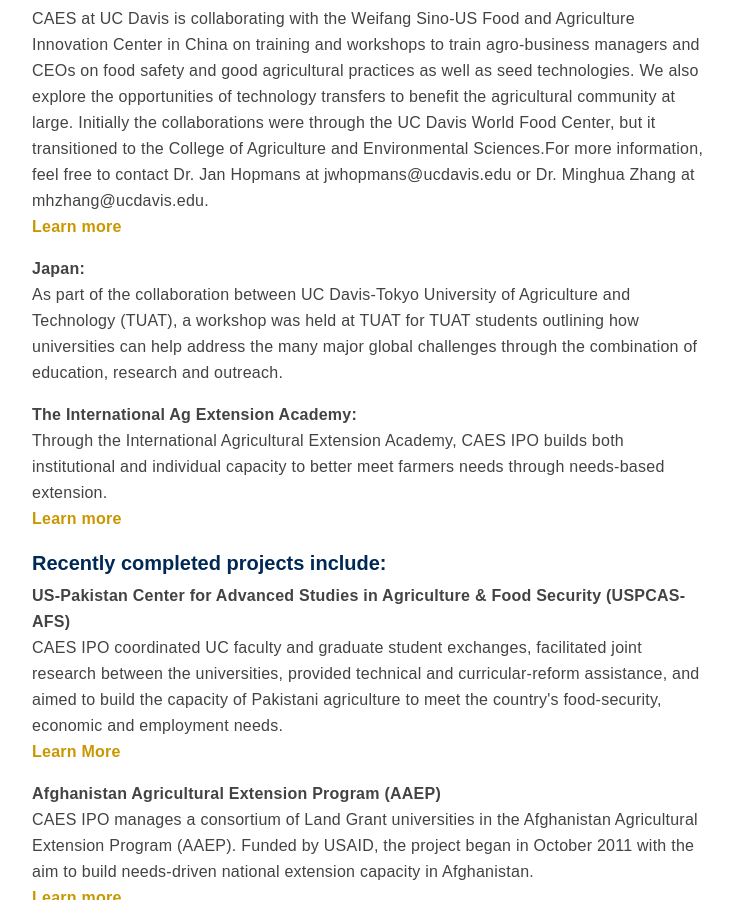
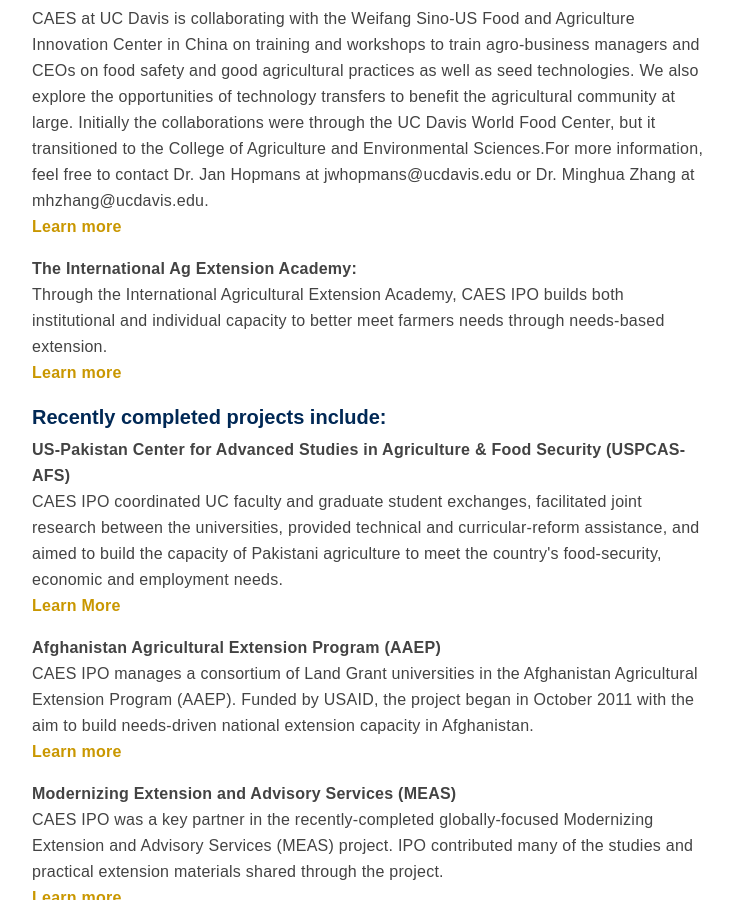
Before and after one commit to ucdavis/ip, a Jekyll site: the page built from training-and-extension/extension-capacities.html, in a window 1280 px wide and 900 px high, scrolled down 767 px. Shown: the whole window, without its empty margins (96-829 px from the left). Built offline with Jekyll 4.4.1, drawn with Linux system fonts in a browser that asks for light colours; nearby versions of some CDN libraries.

Commit message:
remove japan project from building extension capacities

```diff
--- a/training-and-extension/extension-capacities.html
+++ b/training-and-extension/extension-capacities.html
@@ -21,9 +21,6 @@
     <p><b>China:</b><br>
         CAES at UC Davis is collaborating with the Weifang Sino-US Food and Agriculture Innovation Center</a> in China on training and workshops to train agro-business managers and CEOs on food safety and good agricultural practices as well as seed technologies. We also explore the opportunities of technology transfers to benefit the agricultural community at large. Initially the collaborations were through the UC Davis World Food Center, but it transitioned to the College of Agriculture and Environmental Sciences.For more information, feel free to contact Dr. Jan Hopmans at jwhopmans@ucdavis.edu or Dr. Minghua Zhang at mhzhang@ucdavis.edu. <br>
         <a class="learnmore" target="_blank" href="http://www.sufaic.com/en">Learn more</a></p>
-
-   <p><b>Japan:</b><br/>
-        As part of the collaboration between UC Davis-Tokyo University of Agriculture and Technology (TUAT), a workshop was held at TUAT for TUAT students outlining how universities can help address the many major global challenges through the combination of education, research and outreach. </p>
 
     <p><b>The International Ag Extension Academy:</b><br/>
         Through the International Agricultural Extension Academy, CAES IPO builds both institutional and individual capacity to better meet farmers needs through needs-based extension. <br><a class="learnmore" target="_blank" href="http://www.agextonline.com/index.html">Learn more</a></p>
```
